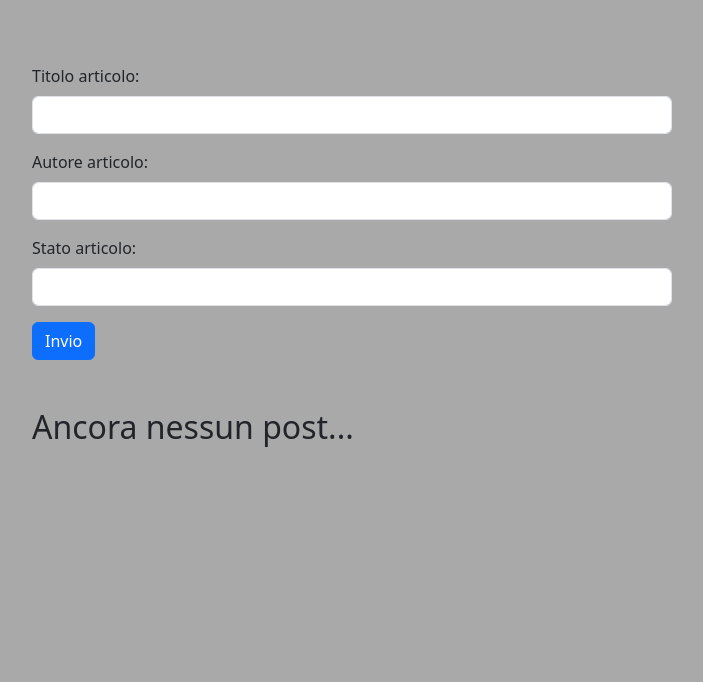
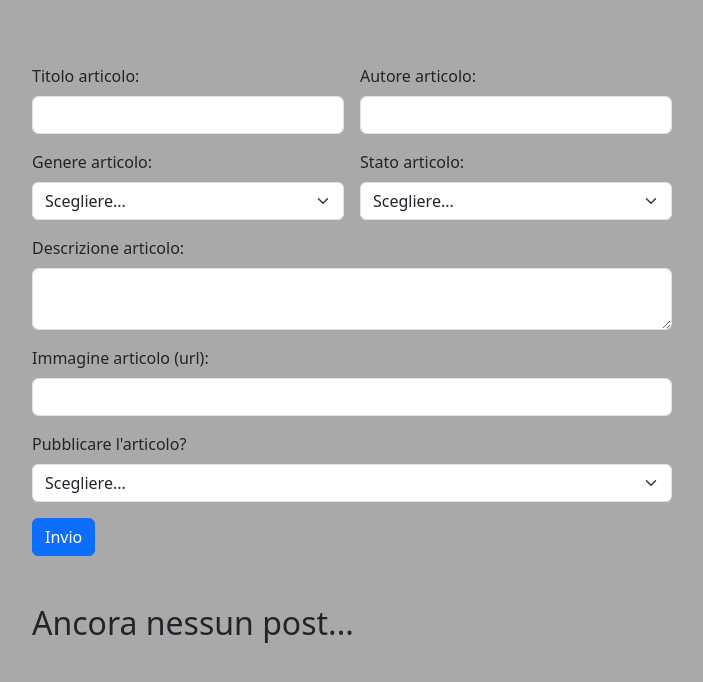
Before and after one commit to SimoneChiodo/react-form-multifield, a React (Vite) app: page / in a window 1280 px wide. Shown: the top 682 px of the page, without its empty margins (288-991 px from the left). Built offline with nearby package versions, Linux system fonts and the light colour scheme.

Commit message:
add more-article-details

```diff
--- a/src/App.jsx
+++ b/src/App.jsx
@@ -17,6 +17,10 @@ function App() {
         title: "",
         author: "",
         status: "",
+        image: "",
+        description: "",
+        genre: "",
+        publish: false,
     });
 
     // Warning text placed at the top of the page
@@ -59,7 +63,11 @@ function App() {
                 id: newArticles[indexToChange].id,
                 title: formFields.title,
                 author: formFields.author,
+                genre: formFields.genre,
                 status: formFields.status,
+                description: formFields.description,
+                image: formFields.image,
+                publish: formFields.publish,
                 isBeingEdited: false,
             };
 
@@ -75,7 +83,11 @@ function App() {
             id: getLastId(articles),
             title: formFields.title,
             author: formFields.author,
+            genre: formFields.genre,
             status: formFields.status,
+            description: formFields.description,
+            image: formFields.image,
+            publish: formFields.publish,
             isBeingEdited: false,
         });
         setArticles(newArticles);
@@ -117,7 +129,7 @@ function App() {
                     {/* FORM */}
                     <form onSubmit={handleFormSubmit} className="row g-3">
                         {/* Title Input */}
-                        <div className="col-12">
+                        <div className="col-6">
                             <label htmlFor="inputTitle" className="form-label">
                                 Titolo articolo:
                             </label>
@@ -130,9 +142,8 @@ function App() {
                                 name="title"
                             />
                         </div>
-
                         {/* Author Input */}
-                        <div className="col-12">
+                        <div className="col-6">
                             <label htmlFor="inputAuthor" className="form-label">
                                 Autore articolo:
                             </label>
@@ -145,20 +156,99 @@ function App() {
                                 name="author"
                             />
                         </div>
+                        {/* Genre Input */}
+                        <div className="col-6">
+                            <label htmlFor="inputGenre" className="form-label">
+                                Genere articolo:
+                            </label>
 
+                            <select
+                                onChange={handleFormChange}
+                                className="form-select"
+                                id="inputGenre"
+                                name="genre"
+                                defaultValue=""
+                            >
+                                <option value="" disabled>
+                                    Scegliere...
+                                </option>
+                                <option value="Genere 1">Genere 1</option>
+                                <option value="Genere 2">Genere 2</option>
+                                <option value="Genere 3">Genere 3</option>
+                            </select>
+                        </div>
                         {/* Status Input */}
-                        <div className="col-12">
+                        <div className="col-6">
                             <label htmlFor="inputStatus" className="form-label">
                                 Stato articolo:
+                            </label>
+
+                            <select
+                                onChange={handleFormChange}
+                                className="form-select"
+                                id="inputStatus"
+                                name="status"
+                                defaultValue=""
+                            >
+                                <option value="" disabled>
+                                    Scegliere...
+                                </option>
+                                <option value="Bozza">Bozza</option>
+                                <option value="Terminato">Terminato</option>
+                            </select>
+                        </div>
+                        {/* Description Input */}
+                        <div className="col-12">
+                            <label
+                                htmlFor="inputDescription"
+                                className="form-label"
+                            >
+                                Descrizione articolo:
+                            </label>
+
+                            <textarea
+                                onChange={handleFormChange}
+                                className="form-control"
+                                id="inputDescription"
+                                name="description"
+                            ></textarea>
+                        </div>
+                        {/* Image Input */}
+                        <div className="col-12">
+                            <label htmlFor="inputImage" className="form-label">
+                                Immagine articolo (url):
                             </label>
 
                             <input
                                 type="text"
                                 onChange={handleFormChange}
                                 className="form-control"
-                                id="inputStatus"
-                                name="status"
+                                id="inputImage"
+                                name="image"
                             />
+                        </div>
+                        {/* Publish Input */}
+                        <div className="col-12">
+                            <label
+                                htmlFor="inputPublish"
+                                className="form-label"
+                            >
+                                Pubblicare l'articolo?
+                            </label>
+
+                            <select
+                                onChange={handleFormChange}
+                                className="form-select"
+                                id="inputPublish"
+                                name="publish"
+                                defaultValue=""
+                            >
+                                <option value="" disabled>
+                                    Scegliere...
+                                </option>
+                                <option value={true}>Sì</option>
+                                <option value={false}>No</option>
+                            </select>
                         </div>
 
                         {/* Submit Button */}
@@ -177,26 +267,48 @@ function App() {
                                 <li
                                     key={article.id}
                                     className={
-                                        "border d-flex justify-content-between align-items-center py-2 px-3 mb-2 " +
+                                        "border d-flex justify-content-between py-2 px-3 mb-2 " +
                                         (article.isBeingEdited === true &&
                                             "bg-secondary")
                                     }
                                 >
+                                    {/* Article Image */}
+                                    <div>
+                                        <img
+                                            className="rounded-4"
+                                            src={article.image}
+                                            alt="image not found"
+                                        />
+                                    </div>
+
                                     {/* Article Details */}
-                                    <div>
+                                    <div className="flex-grow-1 mx-2 py-2">
                                         <p className="m-0 mb-1">
                                             <b>{"Titolo:"}</b> {article.title}
                                         </p>
                                         <p className="m-0 mb-1">
                                             <b>{"Autore:"}</b> {article.author}
                                         </p>
+                                        <p className="m-0 mb-1">
+                                            <b>{"Genere:"}</b> {article.genre}
+                                        </p>
                                         <p className="m-0">
                                             <b>{"Stato:"}</b> {article.status}
+                                        </p>
+                                        <p className="m-0 mb-1">
+                                            <b>{"Descrizione:"}</b>{" "}
+                                            {article.description}
+                                        </p>
+                                        <p className="m-0 mb-1">
+                                            <b>{"Pubblicato:"}</b>{" "}
+                                            {article.publish === true
+                                                ? "Sì"
+                                                : "No"}
                                         </p>
                                     </div>
 
                                     {/* Utility Buttons */}
-                                    <div>
+                                    <div className="d-flex align-items-center">
                                         {/* Pulsante Modifica */}
                                         <Button
                                             key={"mod-" + article.id}
```
